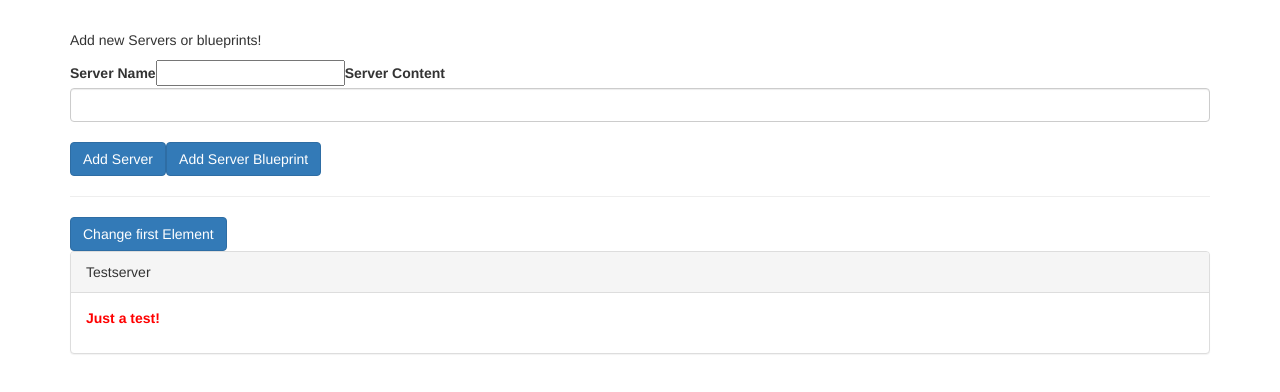
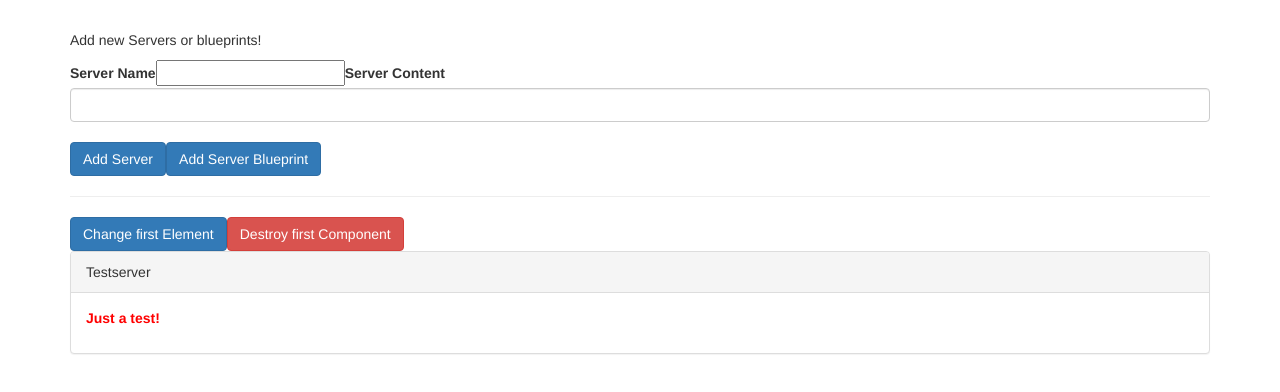
Before and after one commit to henriquerubido1/learning-angular, an Angular app in the folder cmp-databinding-start/: page / in a window 1280 px wide. Shown: the top 392 px of the page. Built offline with nearby package versions, Linux system fonts and the light colour scheme.

Commit message:
feat:OnDestroy

```diff
--- a/cmp-databinding-start/src/app/app.component.html
+++ b/cmp-databinding-start/src/app/app.component.html
@@ -7,6 +7,7 @@
   <div class="row">
     <div class="col-xs-12">
       <button class="btn btn-primary" (click)="onChangeFirst()">Change first Element</button>
+      <button class="btn btn-danger" (click)="onDestroyFirst()">Destroy first Component</button>
       <app-server-element
         *ngFor="let serverElement of serverElements"
         [srvElement]="serverElement"
--- a/cmp-databinding-start/src/app/app.component.ts
+++ b/cmp-databinding-start/src/app/app.component.ts
@@ -27,4 +27,8 @@
   onChangeFirst() {
     this.serverElements[0].name = 'Changed!';
   }
+
+  onDestroyFirst() {
+    this.serverElements.splice(0, 1);
+  }
 }
--- a/cmp-databinding-start/src/app/server-element/server-element.component.ts
+++ b/cmp-databinding-start/src/app/server-element/server-element.component.ts
@@ -10,6 +10,7 @@
   AfterContentChecked,
   AfterViewInit,
   AfterViewChecked,
+  OnDestroy,
 } from '@angular/core';
 
 @Component({
@@ -25,7 +26,8 @@
   AfterContentInit,
   AfterContentChecked,
   AfterViewInit,
-  AfterViewChecked {
+  AfterViewChecked,
+  OnDestroy {
   // @Input() makes element accessible from
   // outside of the component
   // 'srvElement' is an optional alias for
@@ -65,4 +67,8 @@
   ngAfterViewChecked(): void {
     console.log('ngAfterViewChecked called');
   }
+
+  ngOnDestroy(): void {
+    console.log('ngOnDestroy called');
+  }
 }
```
